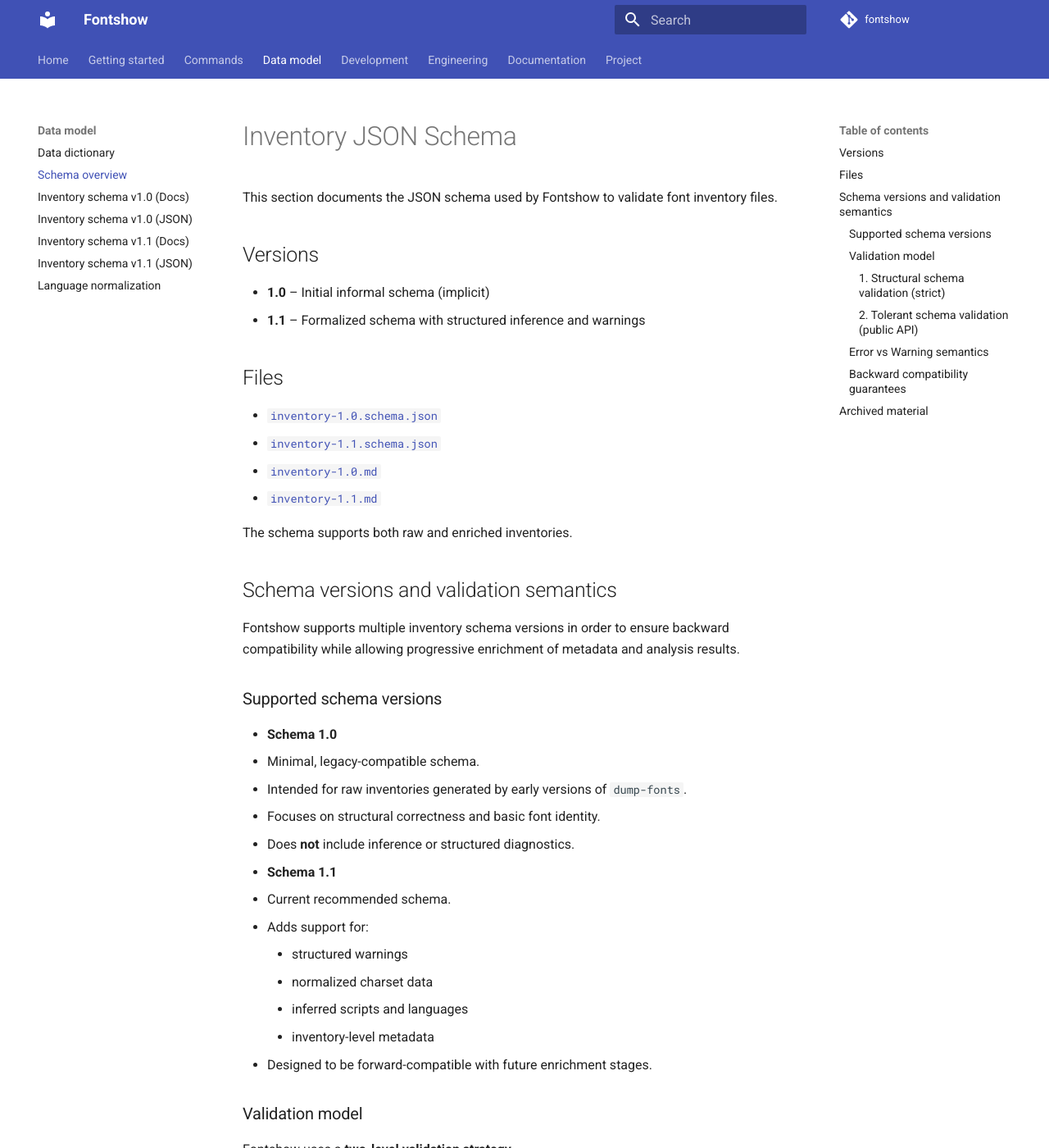
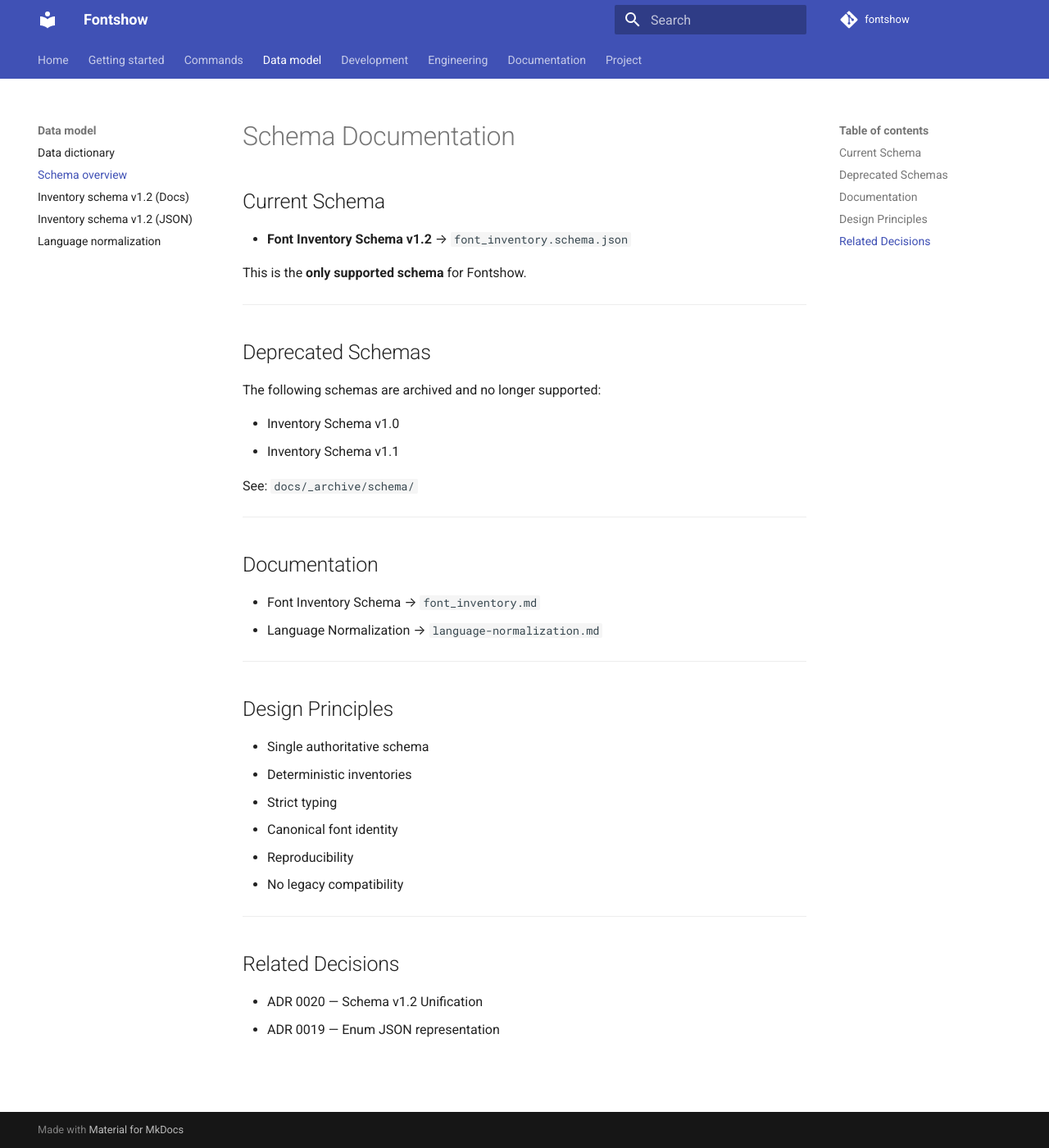
Before and after one commit to marco0560/Fontshow, an MkDocs documentation site: the page built from docs/schema/index.md, in a window 1280 px wide and 1400 px high. Shown: the whole window at 82% size. Built offline with MkDocs 1.6.1 and Material for MkDocs 9.7.7, drawn with Linux system fonts in a browser that asks for light colours; comment, search, counter and statistics services are not loaded; some of the changed text lies outside the part shown.

Commit message:
refactor(schema): unify inventory schema to v1.2 and retire legacy versions
Summary
-------
Adopt schema v1.2 as the single authoritative Fontshow inventory schema.
Deprecate and archive legacy schemas v1.0 and v1.1.
Update documentation and navigation to reference the new schema.

Changes
-------
Schema
- Adopt unified schema v1.2
- Enforce deterministic specimen fields
- Enforce canonical font path
- Strengthen font identity fields
- Add technical core metrics
- Preserve and extend metadata (run_environment)
- Add structured font-level warnings
- Drop legacy schema compatibility

Documentation
- Update schema references across documentation
- Update architecture and data dictionary references
- Update mkdocs navigation
- Add docs/schema/font_inventory.md (new authoritative schema documentation)
- Update docs/schema/index.md to reflect v1.2

Archive
- Move legacy schema docs to docs/_archive/schema/
  - inventory-1.0.md
  - inventory-1.0-schema.json
  - inventory-1.1.md
  - inventory-1.1-schema.json

Rationale
---------
Schema unification simplifies validation, removes legacy branches,
improves determinism, and enables robust specimen generation (Issue #54).

Breaking Change
---------------
Legacy inventory schemas v1.0 and v1.1 are no longer supported.
Inventories must be regenerated using the current pipeline.

References
----------
ADR 0020 — Schema v1.2 Unification
Issue #54 — Robust specimen fallback
ADR 0019 — Enum JSON representation

````diff
--- a/docs/schema/index.md
+++ b/docs/schema/index.md
@@ -1,124 +1,43 @@
-# Inventory JSON Schema
+# Schema Documentation
 
-This section documents the JSON schema used by Fontshow to validate
-font inventory files.
+## Current Schema
 
-## Versions
+* **Font Inventory Schema v1.2** → `font_inventory.schema.json`
 
-- **1.0** – Initial informal schema (implicit)
-- **1.1** – Formalized schema with structured inference and warnings
-
-## Files
-
-- [`inventory-1.0.schema.json`](inventory-1.0.schema.json)
-- [`inventory-1.1.schema.json`](inventory-1.1.schema.json)
-- [`inventory-1.0.md`](inventory-1.0.md)
-- [`inventory-1.1.md`](inventory-1.1.md)
-
-The schema supports both raw and enriched inventories.
-
-## Schema versions and validation semantics
-
-Fontshow supports multiple inventory schema versions in order to ensure backward compatibility while allowing progressive enrichment of metadata and analysis results.
-
-### Supported schema versions
-
-- **Schema 1.0**
-  - Minimal, legacy-compatible schema.
-  - Intended for raw inventories generated by early versions of `dump-fonts`.
-  - Focuses on structural correctness and basic font identity.
-  - Does **not** include inference or structured diagnostics.
-
-- **Schema 1.1**
-  - Current recommended schema.
-  - Adds support for:
-    - structured warnings
-    - normalized charset data
-    - inferred scripts and languages
-    - inventory-level metadata
-  - Designed to be forward-compatible with future enrichment stages.
-
-### Validation model
-
-Fontshow uses a **two-level validation strategy**.
-
-#### 1. Structural schema validation (strict)
-
-Performed by:
-
-```python
-_validate_inventory_schema_strict()
-```
-
-Characteristics:
-
-- Uses JSON Schema validation
-- Ensures the inventory strictly conforms to the declared schema version
-- Raises a `ValidationError` on failure
-- Intended for:
-  - internal validation
-  - CI
-  - regression tests
-  - schema development
-
-This level is **fail-fast** and should be used when correctness is mandatory.
+This is the **only supported schema** for Fontshow.
 
 ---
 
-#### 2. Tolerant schema validation (public API)
+## Deprecated Schemas
 
-Performed by:
+The following schemas are archived and no longer supported:
 
-```python
-validate_inventory_schema()
-```
+* Inventory Schema v1.0
+* Inventory Schema v1.1
 
-Characteristics:
-
-- Does **not** raise exceptions on schema violations
-- Returns a list of structured warnings:
-
-```python
-{
-    "code": "...",
-    "message": "...",
-    "severity": "info" | "warning" | "error"
-}
-```
-
-- Allows:
-  - partial or legacy inventories
-  - forward compatibility
-  - gradual migration between schema versions
-
-This is the validation mode used by:
-
-- `parse-inventory`
-- CLI commands
-- user-facing tooling
+See: `docs/_archive/schema/`
 
 ---
 
-### Error vs Warning semantics
+## Documentation
 
-| Severity  | Meaning                                                  |
-|-----------|----------------------------------------------------------|
-| `info`    | Informational notice, no action required                 |
-| `warning` | Non-fatal issue, data may be incomplete                  |
-| `error`   | Structural or semantic issue that may affect correctness |
-
-A valid inventory **may contain warnings**, but must not contain **error-level diagnostics**.
+* Font Inventory Schema → `font_inventory.md`
+* Language Normalization → `language-normalization.md`
 
 ---
 
-### Backward compatibility guarantees
+## Design Principles
 
-- Schema **1.0 inventories remain supported**
-- Missing optional fields do **not** cause failures
-- Enrichment fields (`coverage`, `inference`, etc.) are optional
-- Validation logic is intentionally conservative to avoid breaking existing inventories
+* Single authoritative schema
+* Deterministic inventories
+* Strict typing
+* Canonical font identity
+* Reproducibility
+* No legacy compatibility
 
-## Archived material
+---
 
-Legacy schema documents are kept under `_archive/schema/`
-for historical reference only.
+## Related Decisions
+
+* ADR 0020 — Schema v1.2 Unification
+* ADR 0019 — Enum JSON representation
--- a/mkdocs.yml
+++ b/mkdocs.yml
@@ -67,10 +67,8 @@
   - Data model:
     - Data dictionary: data_dictionary.md
     - Schema overview: schema/index.md
-    - Inventory schema v1.0 (Docs): schema/inventory-1.0.md
-    - Inventory schema v1.0 (JSON): schema/inventory-1.0.schema.json
-    - Inventory schema v1.1 (Docs): schema/inventory-1.1.md
-    - Inventory schema v1.1 (JSON): schema/inventory-1.1.schema.json
+    - Inventory schema v1.2 (Docs): schema/font_inventory.md
+    - Inventory schema v1.2 (JSON): schema/font_inventory.schema.json
     - Language normalization: schema/language-normalization.md
 
   - Development:
````
Also changed, not shown: docs/architecture.md (+0 -8 lines), docs/decisions/0020-schema-v1-2-unification-deprecation-previous-versions.md (added, +163 -0 lines), docs/decisions/index.md (+1 -0 lines), docs/index.md (+1 -2 lines), docs/schema/font_inventory.md (added, +171 -0 lines), docs/schema/font_inventory.schema.json (added, +186 -0 lines), _archive/schema/inventory-1.0.md (renamed from docs/schema/inventory-1.0.md), _archive/schema/inventory-1.1.md (renamed from docs/schema/inventory-1.1.md), 4 other files.
